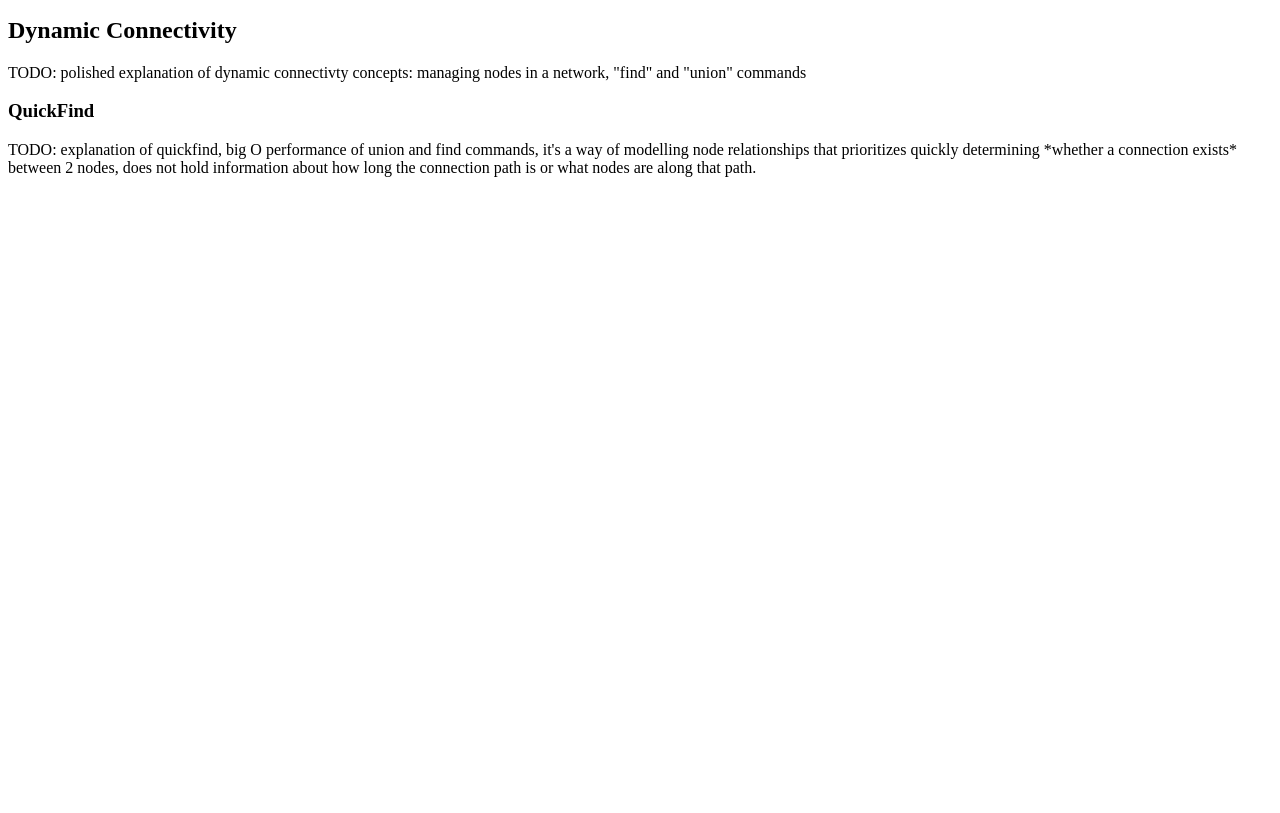
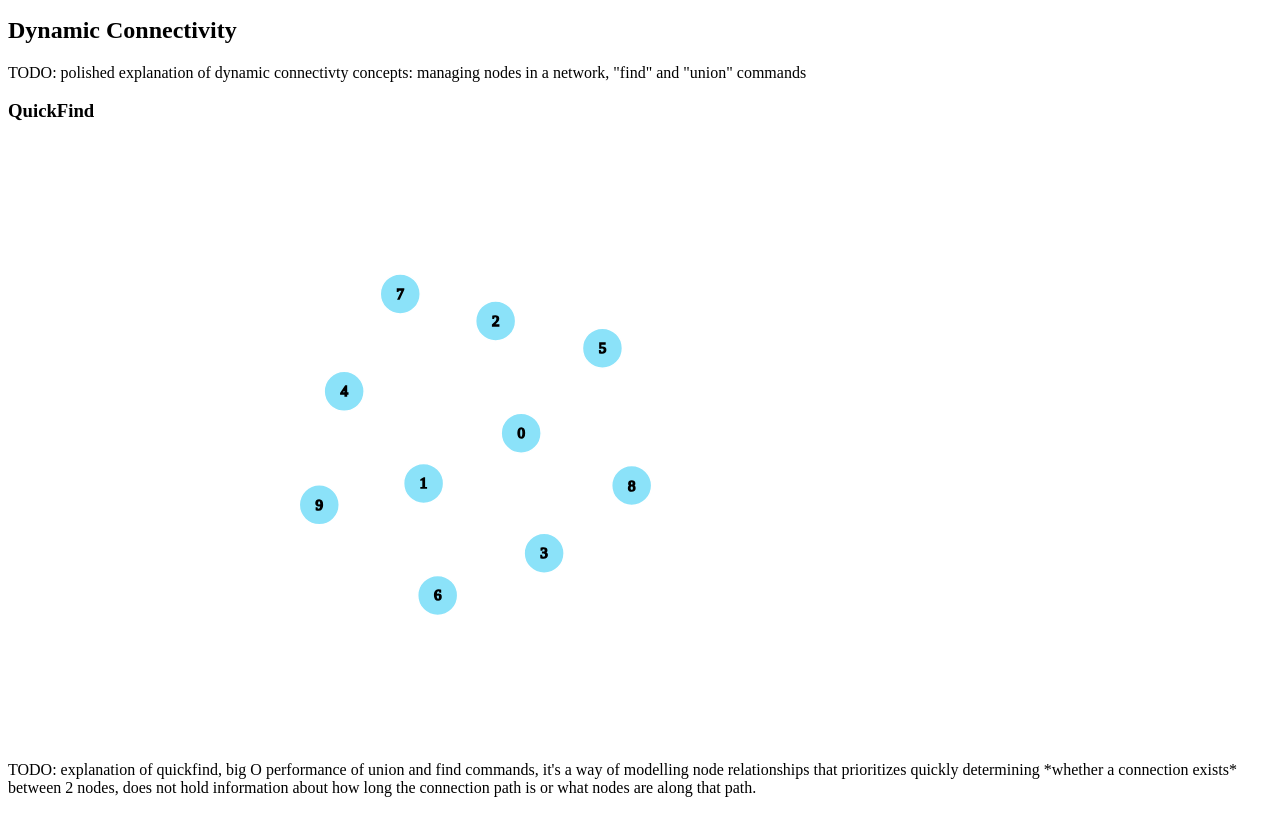
Before and after one commit to strangequarkk/d3_algo_visualizations, a plain HTML site: page index.html in a window 1280 px wide. Shown: the part 101-914 px from the top of the page. Before the commit the page ends 800 px from the top, so only its background shows below. Drawn offline with nearby package versions, Linux system fonts and the light colour scheme.

Commit message:
initial implementation of nodes as d3 force graph

```diff
--- a/index.html
+++ b/index.html
@@ -4,6 +4,7 @@
     <meta charset="UTF-8" />
     <meta name="viewport" content="width=device-width, initial-scale=1.0" />
     <script src="https://cdn.jsdelivr.net/npm/d3@7"></script>
+    <link rel="icon" type="image/x-icon" href="favicon.ico" />
     <script src="script.js"></script>
     <title>Algorithms and Data Structures Visualizations</title>
   </head>
@@ -24,7 +25,7 @@
         </p>
         <div class="viz-group">
           <h3>QuickFind</h3>
-          <div id="quickfind-target"></div>
+          <div id="quickfind-viz"></div>
           <p>
             TODO: explanation of quickfind, big O performance of union and find
             commands, it's a way of modelling node relationships that
--- a/script.js
+++ b/script.js
@@ -1,4 +1,147 @@
 /*
  * QuickFind visualization
  */
-console.log("hello script.js");
+
+//generate our data- a list of n nodes and an empty list of links, formatted according to d3's needs
+function generateNodes(n) {
+  const nodesArr = [...Array(n).keys()].map((i) => {
+    return { id: i, name: i };
+  });
+  const data = { nodes: nodesArr, links: [] };
+  return data;
+}
+
+function quickFindVis() {
+  function chart(data) {
+    // Specify the dimensions of the chart.
+    const width = 928;
+    const height = 600;
+
+    // Specify the color scale.
+    const color = d3.scaleOrdinal(d3.schemeCategory10);
+
+    // The force simulation mutates links and nodes, so create a copy
+    // so that re-evaluating this cell produces the same result.
+    const links = data.links.map((d) => ({ ...d }));
+    const nodes = data.nodes.map((d) => ({ ...d }));
+
+    // Create a simulation with several forces.
+    const simulation = d3
+      .forceSimulation(nodes)
+      .force(
+        "link",
+        d3.forceLink(links).id((d) => d.id)
+      )
+      .force("charge", d3.forceManyBody())
+      .force("center", d3.forceCenter(width / 2, height / 2))
+      .on("tick", ticked);
+
+    // Create the SVG container.
+    const svg = d3
+      .select("#quickfind-viz")
+      .append("svg")
+      .attr("width", width)
+      .attr("height", height)
+      .attr("viewBox", [0, 0, width, height])
+      .attr("style", "max-width: 100%; height: auto;");
+
+    // Add a line for each link, and a circle for each node.
+    const link = svg
+      .append("g")
+      .attr("stroke", "#999")
+      .attr("stroke-opacity", 0.6)
+      .selectAll()
+      .data(links)
+      .join("line")
+      .attr("stroke-width", (d) => Math.sqrt(d.value));
+
+    const node = svg
+      .append("g")
+      .attr("stroke", "#fff")
+      .attr("stroke-width", 1.5)
+      .selectAll()
+      .data(nodes)
+      .join("g")
+      .append("circle")
+      .attr("r", 20)
+      .attr("fill", "#8be2f9ff");
+    // .enter()
+    // .append("text")
+    // .attr("stroke", "#000")
+    // .text((d) => d.id);
+    console.log("node:");
+    console.log(node);
+    const label = node.select(function () {
+      return this.parentNode;
+    });
+    console.log("label??");
+    console.log(label);
+
+    label
+      .append("text")
+      .text((d) => d.id)
+      .attr("stroke", "#000")
+      .style("text-anchor", "middle")
+      .style("font-size", "15px");
+
+    // Add a drag behavior.
+    // node.call(
+    //   d3
+    //     .drag()
+    //     .on("start", dragstarted)
+    //     .on("drag", dragged)
+    //     .on("end", dragended)
+    // );
+
+    // Set the position attributes of links and nodes each time the simulation ticks.
+    function ticked() {
+      link
+        .attr("x1", (d) => d.source.x)
+        .attr("y1", (d) => d.source.y)
+        .attr("x2", (d) => d.target.x)
+        .attr("y2", (d) => d.target.y);
+
+      node.attr("cx", (d) => d.x).attr("cy", (d) => d.y);
+      label
+        .select("text")
+        .attr("x", (d) => d.x)
+        .attr("y", (d) => d.y + 5);
+    }
+
+    // Reheat the simulation when drag starts, and fix the subject position.
+    function dragstarted(event) {
+      if (!event.active) simulation.alphaTarget(0.3).restart();
+      event.subject.fx = event.subject.x;
+      event.subject.fy = event.subject.y;
+    }
+
+    // Update the subject (dragged node) position during drag.
+    function dragged(event) {
+      event.subject.fx = event.x;
+      event.subject.fy = event.y;
+    }
+
+    // Restore the target alpha so the simulation cools after dragging ends.
+    // Unfix the subject position now that it’s no longer being dragged.
+    function dragended(event) {
+      if (!event.active) simulation.alphaTarget(0);
+      event.subject.fx = null;
+      event.subject.fy = null;
+    }
+
+    // When this cell is re-run, stop the previous simulation. (This doesn’t
+    // really matter since the target alpha is zero and the simulation will
+    // stop naturally, but it’s a good practice.)
+    //invalidation.then(() => simulation.stop());
+    //d3.select("#quickfind-viz").append(svg);
+    return svg.node();
+  }
+
+  data = generateNodes(10);
+  chart(data);
+}
+
+window.onload = function () {
+  console.log("hello script.js");
+  quickFindVis();
+};
```
Also changed, not shown: favicon.ico (added).
